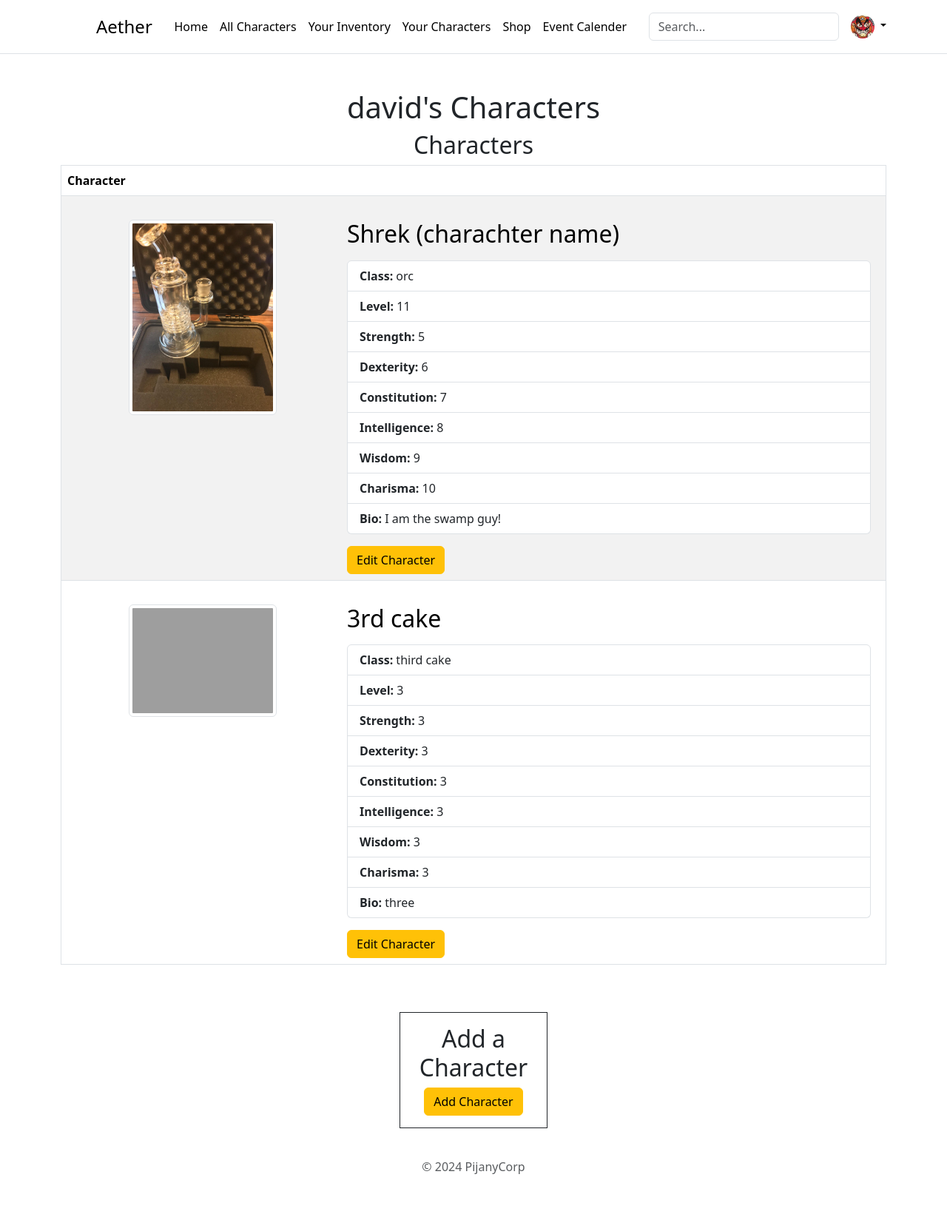
After one commit to PijanyEuro/Aether-Website, a Django app: page /members/my_characters/ in a window 1280 px wide. The commit adds this page. Shown: the whole page at 74% size. Run offline with Django 5.2, Linux system fonts and the light colour scheme; a user stored in the database is signed in; data comes from the database, SQL or seed files in the repository; both versions use the stored data as it was after the commit; grey boxes are pictures that could not be loaded.

Commit message:
added charachter pages

```diff
--- a/aether/main/templates/base.html
+++ b/aether/main/templates/base.html
@@ -56,10 +56,13 @@
                         <!-- Navigation links -->
                         <ul class="nav col-12 col-lg-auto me-lg-auto mb-2 justify-content-center mb-md-0">
                             <li><a href="{% url 'main' %}" class="nav-link px-2 link-body-emphasis">Home</a></li>
-                            <li><a href="{% url 'inventory' %}" class="nav-link px-2 link-body-emphasis">Inventory</a></li>
-                            <li><a href="{% url 'characters' %}" class="nav-link px-2 link-body-emphasis">Characters</a></li>
+                            <li><a href="{% url 'all_characters' %}" class="nav-link px-2 link-body-emphasis">All Characters</a></li>
+                            {% if user.is_authenticated %} <!-- Only show this if the user is logged in. -->
+                            <li><a href="{% url 'inventory' %}" class="nav-link px-2 link-body-emphasis">Your Inventory</a></li>
+                            <li><a href="{% url 'my_characters' %}" class="nav-link px-2 link-body-emphasis">Your Characters</a></li>
                             <li><a href="{% url 'shop' %}" class="nav-link px-2 link-body-emphasis">Shop</a></li>
                             <li><a href="{% url 'events_page' %}" class="nav-link px-2 link-body-emphasis">Event Calender</a></li>
+                            {% endif %}
                         </ul>
 
                         <!-- Search form -->
--- /dev/null
+++ b/aether/main/templates/my_characters.html
@@ -0,0 +1,39 @@
+{% extends "base.html" %}
+{% block content %}
+
+<div class="container mt-5">
+    <h1>{{ profile.user.username }}'s Characters</h1>
+
+    <div class="characters mb-5">
+        <h2>Characters</h2>
+        {% if characters %}
+            <div class="table-responsive">
+                <table class="table table-bordered table-striped">
+                    <thead>
+                        <tr>
+                            <th>Character</th>
+                        </tr>
+                    </thead>
+                    <tbody>
+                        {% for character in characters %}
+                            <tr>
+                                <td>
+                                    {% include 'widgets/display_character.html' with character=character %}
+                                </td>
+                            </tr>
+                        {% endfor %}
+                    </tbody>
+                </table>
+            </div>
+        {% else %}
+            <p>No characters found.</p>
+        {% endif %}
+    </div>
+
+    <div class="border border-dark p-3" style="max-width: 200px;">
+        <h2>Add a Character</h2>
+        <a href="{% url 'add_character' %}" class="btn btn-warning">Add Character</a>
+    </div>
+</div>
+
+{% endblock %}
--- /dev/null
+++ b/aether/main/templates/widgets/display_character.html
@@ -0,0 +1,60 @@
+{% load static %}
+
+<div class="container mt-4">
+    {% if character %}
+        <div class="row">
+            <!-- Character Photo -->
+            <div class="col-md-4 text-center">
+                {% if character.top_down_photo %}
+                    <img src="{{ character.top_down_photo.url }}" alt="{{ character.character_name }}" class="img-fluid img-thumbnail" style="max-width: 200px;">
+                {% else %}
+                    <img src="{% static 'default-character-photo.png' %}" alt="No Character Photo Available." class="img-fluid img-thumbnail" style="max-width: 200px;">
+                {% endif %}
+            </div>
+            <!-- Character Details -->
+            <div class="col-md-8">
+                <h2 class="mb-3">{{ character.character_name }}</h2>
+                <div class="list-group">
+                    <div class="list-group-item">
+                        <strong>Class:</strong> {{ character.character_class }}
+                    </div>
+                    <div class="list-group-item">
+                        <strong>Level:</strong> {{ character.level }}
+                    </div>
+                    <div class="list-group-item">
+                        <strong>Strength:</strong> {{ character.strength }}
+                    </div>
+                    <div class="list-group-item">
+                        <strong>Dexterity:</strong> {{ character.dexterity }}
+                    </div>
+                    <div class="list-group-item">
+                        <strong>Constitution:</strong> {{ character.constitution }}
+                    </div>
+                    <div class="list-group-item">
+                        <strong>Intelligence:</strong> {{ character.intelligence }}
+                    </div>
+                    <div class="list-group-item">
+                        <strong>Wisdom:</strong> {{ character.wisdom }}
+                    </div>
+                    <div class="list-group-item">
+                        <strong>Charisma:</strong> {{ character.charisma }}
+                    </div>
+                    <div class="list-group-item">
+                        <strong>Bio:</strong> {{ character.bio }}
+                    </div>
+                </div>
+
+                <!-- Conditionally display the Edit button -->
+                {% if profile and character.profile == profile %}
+                    <div class="mt-3">
+                        <a href="{% url 'edit_character' character.id %}" class="btn btn-warning">Edit Character</a>
+                    </div>
+                {% endif %}
+            </div>
+        </div>
+    {% else %}
+        <div class="alert alert-warning" role="alert">
+            No character details available.
+        </div>
+    {% endif %}
+</div>
--- a/aether/main/urls.py
+++ b/aether/main/urls.py
@@ -13,7 +13,8 @@ urlpatterns = [
     path('members/profile/edit/', views.profile_edit, name='profile_edit'),
     path('members/characters/add/', views.add_character, name='add_character'),
     path('members/characters/edit/<int:character_id>/', views.edit_character, name='edit_character'),
-    path('members/characters/', views.characters, name='characters'),
+    path('members/my_characters/', views.my_characters, name='my_characters'),
+    path('members/all_characters/', views.all_characters, name='all_characters'),
     path('members/inventory/', views.inventory, name='inventory'),
     path('members/inventory/add_item/', views.add_item, name='add_item'),
     path('members/inventory/create_item/', views.create_item, name='create_item'),  # This line should be for creating new
--- a/aether/main/views.py
+++ b/aether/main/views.py
@@ -127,10 +127,39 @@ def edit_character(request, character_id):
     return render(request, 'edit_character.html', {'form': form, 'character': character})
 
 @login_required
-def characters(request):
+def my_characters(request):
     profile = get_object_or_404(Profile, user=request.user)
     characters = profile.characters.all()
-    return render(request, 'characters.html', {'characters': characters, 'profile': profile})
+    return render(request, 'my_characters.html', {'characters': characters, 'profile': profile})
+
+
+from django.shortcuts import render, get_object_or_404
+from .models import Profile, Character
+
+def all_characters(request):
+    # Handle the profile for authenticated users
+    profile = None
+    if request.user.is_authenticated:
+        profile = get_object_or_404(Profile, user=request.user)
+
+    characters = Character.objects.all()  # Query all characters from the Character model
+
+    return render(request, 'all_characters.html', {'characters': characters, 'profile': profile})
+
+
+from django.shortcuts import render, get_object_or_404
+from .models import Profile, Character
+
+def display_character(request, character_id):
+    character = get_object_or_404(Character, id=character_id)
+
+    # Get the profile of the logged-in user if authenticated
+    profile = None
+    if request.user.is_authenticated:
+        profile = get_object_or_404(Profile, user=request.user)
+
+    return render(request, 'widgets/display_character.html', {'character': character, 'profile': profile})
+
 
 @login_required
 def add_item(request):
```
Also changed, not shown: aether/main/templates/all_characters.html (added, +41 -0 lines), aether/main/templates/characters.html (deleted, +0 -65 lines), aether/db.sqlite3.
